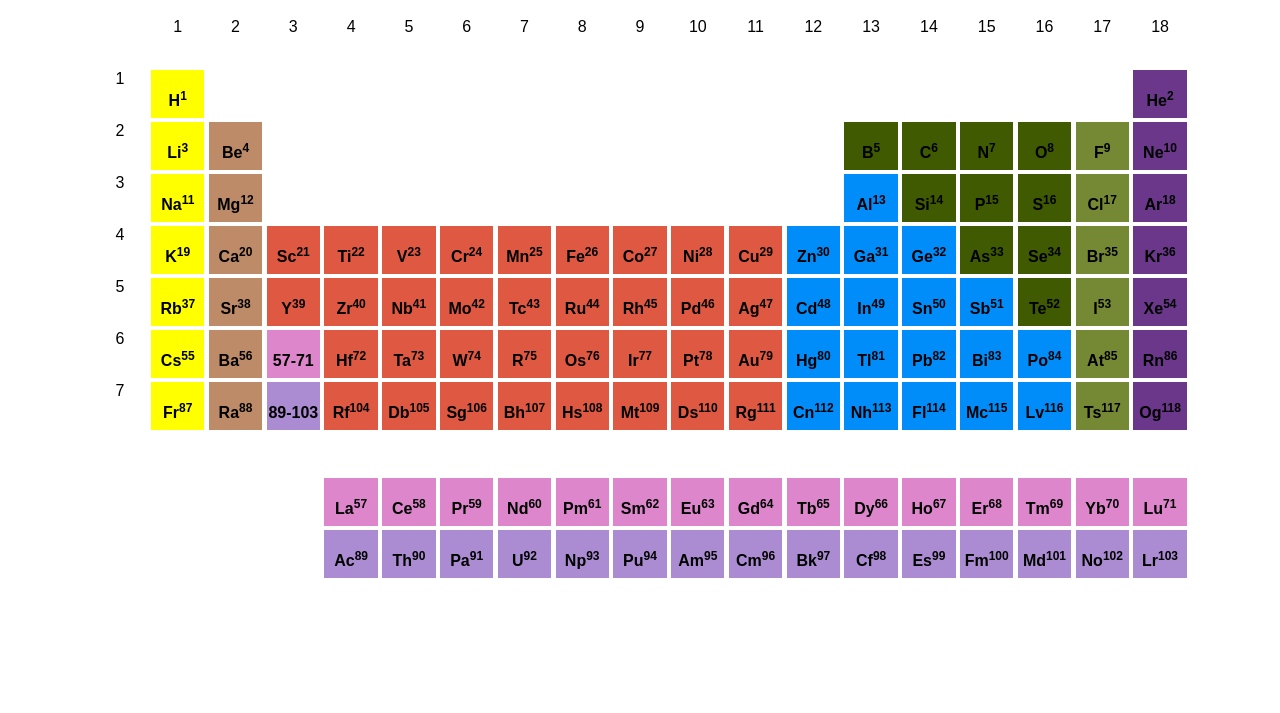
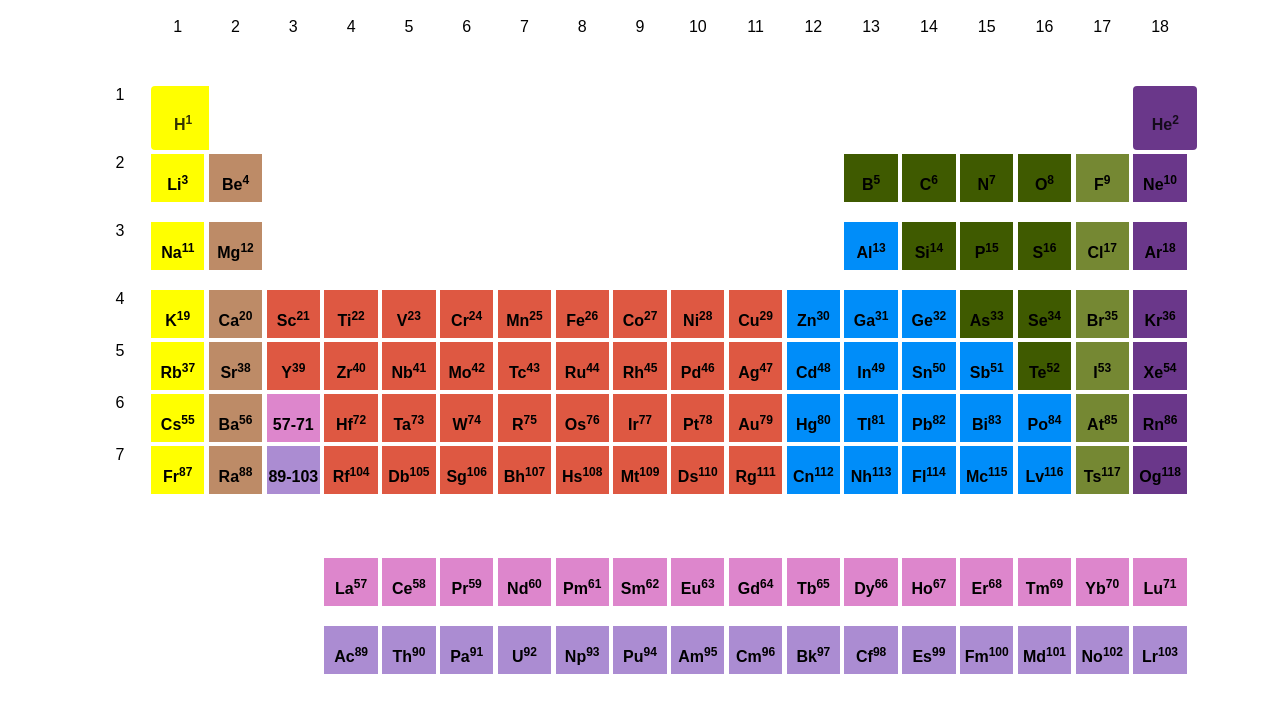
Before and after one commit to leiurus17/pure-periodic-table, a plain HTML site: page index.html in a window 1280 px wide. Shown: the part 73-786 px from the top of the page. Drawn offline with Linux system fonts and the light colour scheme.

Commit message:
Try to change divs to buttons

```diff
--- a/index.html
+++ b/index.html
@@ -26,7 +26,7 @@
 				height: 3em;
 			}
 			.grid-unit-blank {
-				height: 3em;
+				height: 4em;
 				background: #FFFFFF;
 			}
 			.height-em {
@@ -68,6 +68,12 @@
 			.halogens {
 				background: #758833;
 			}
+
+			.button-height {
+				height: 4em;
+				width: 4em;
+				border-radius: 4px;
+			}
 		</style>
 	</head>
 
@@ -101,7 +107,7 @@
 
 				<div class = "grid-unit-width pure-u-1">
 				    <div class = "pure-u-1-24">1</div>
-					<div class = "grid-unit-bar alkali-metals pure-u-1-24"><h4>H<sup>1</sup></h4></div>
+					<div class = "pure-u-1-24"><button class="pure-button button-height alkali-metals"><h4>H<sup>1</sup></h4></button></div>
 					<div class = "grid-unit-blank pure-u-1-24"></div>
 					<div class = "grid-unit-blank pure-u-1-24"></div>
 					<div class = "grid-unit-blank pure-u-1-24"></div>
@@ -118,7 +124,7 @@
 					<div class = "grid-unit-blank pure-u-1-24"></div>
 					<div class = "grid-unit-blank pure-u-1-24"></div>
 					<div class = "grid-unit-blank pure-u-1-24"></div>
-					<div class = "grid-unit-bar noble-gases pure-u-1-24"><h4>He<sup>2</sup></h4></div>
+					<div class = "pure-u-1-24"><button class="pure-button button-height noble-gases"><h4>He<sup>2</sup></h4></button></div>
 				</div>
 
 				<div class = "grid-unit-width pure-u-1"><div class = "grid-unit-blank height-em pure-u-24-24"><p></p></div></div>
```
